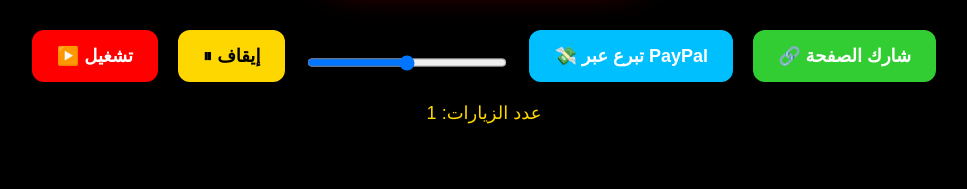
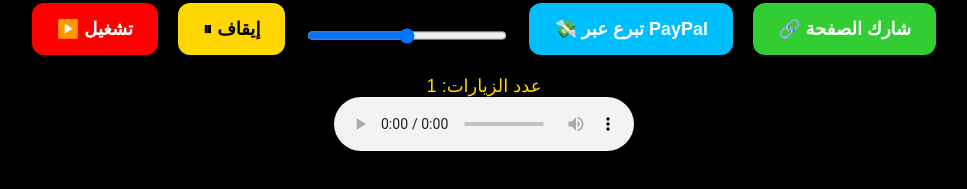
Before and after one commit to paco1963594/Radio-Mars, a plain HTML site: page index.html in a window 1280 px wide. Shown: the part 503-692 px from the top of the page, without its empty margins (156-1123 px from the left). Drawn offline with nearby package versions, Linux system fonts and the light colour scheme.

Commit message:
Add HLS support for radio streaming
فاين الجديده

```diff
--- a/index.html
+++ b/index.html
@@ -4,6 +4,7 @@
   <meta charset="UTF-8">
   <title>🎧 راديو مارس مباشر</title>
   <meta name="viewport" content="width=device-width, initial-scale=1.0">
+  <script src="https://cdn.jsdelivr.net/npm/hls.js@latest"></script>
   <style>
     body {
       margin: 0;
@@ -83,10 +84,10 @@
 
   <div id="visit-counter">عدد الزيارات: 0</div>
 
-  <audio id="radio-mars" src="https://radiomars.ice.infomaniak.ch/radiomars-64.mp3"></audio>
+  <audio id="radio-mars" controls></audio>
 
   <script>
-    const radio = document.getElementById('radio-mars');
+    const audio = document.getElementById('radio-mars');
     const playBtn = document.getElementById('play-btn');
     const pauseBtn = document.getElementById('pause-btn');
     const volumeSlider = document.getElementById('volume-slider');
@@ -94,16 +95,31 @@
     const shareBtn = document.getElementById('share-btn');
     const visitCounter = document.getElementById('visit-counter');
 
-    // تشغيل
-    playBtn.addEventListener('click', () => { radio.play(); });
-    // إيقاف
-    pauseBtn.addEventListener('click', () => { radio.pause(); });
+    // رابط HLS (m3u8) لراديو مارس
+    const radioUrl = "https://radiomars.ice.infomaniak.ch/radiomars-64.mp3"; // MP3 مباشر
+    // لو كان m3u8: "https://radiomars.ice.infomaniak.ch/radiomars.m3u8"
+
+    // تشغيل HLS إذا كان م3u8
+    if(Hls.isSupported() && radioUrl.endsWith(".m3u8")) {
+      const hls = new Hls();
+      hls.loadSource(radioUrl);
+      hls.attachMedia(audio);
+    } else {
+      audio.src = radioUrl;
+    }
+
+    // تشغيل وإيقاف
+    playBtn.addEventListener('click', () => audio.play());
+    pauseBtn.addEventListener('click', () => audio.pause());
+
     // الصوت
-    volumeSlider.addEventListener('input', () => { radio.volume = volumeSlider.value; });
+    volumeSlider.addEventListener('input', () => { audio.volume = volumeSlider.value; });
+
     // التبرع
     donateBtn.addEventListener('click', () => {
       window.open('https://www.paypal.com/donate?business=tarikelmers2015@gmail.com', '_blank');
     });
+
     // المشاركة
     shareBtn.addEventListener('click', () => {
       if (navigator.share) {
@@ -117,7 +133,7 @@
       }
     });
 
-    // عداد زيارات (باستخدام localStorage)
+    // عداد زيارات
     let visits = localStorage.getItem('mars_visits');
     visits = visits ? parseInt(visits) + 1 : 1;
     localStorage.setItem('mars_visits', visits);
```
